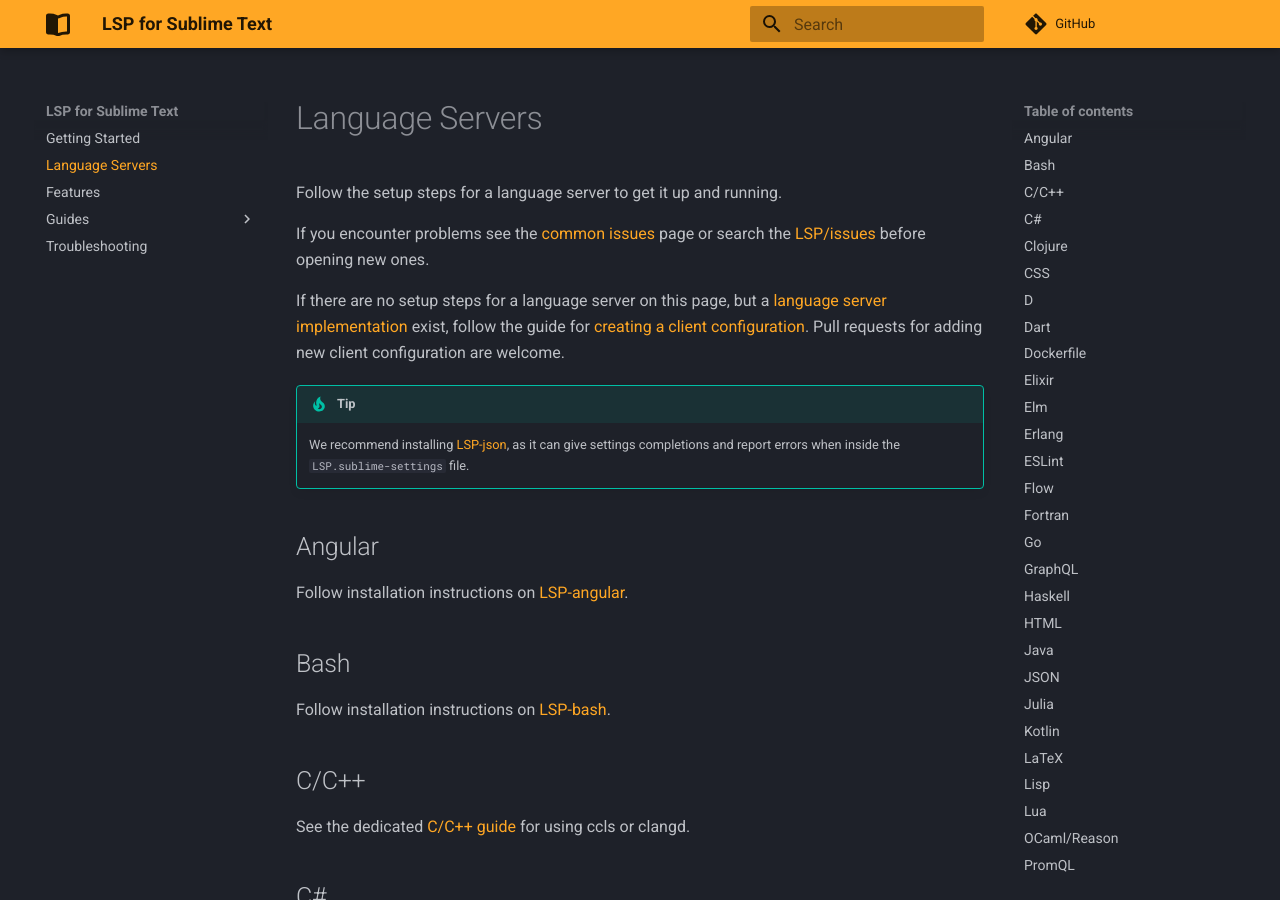
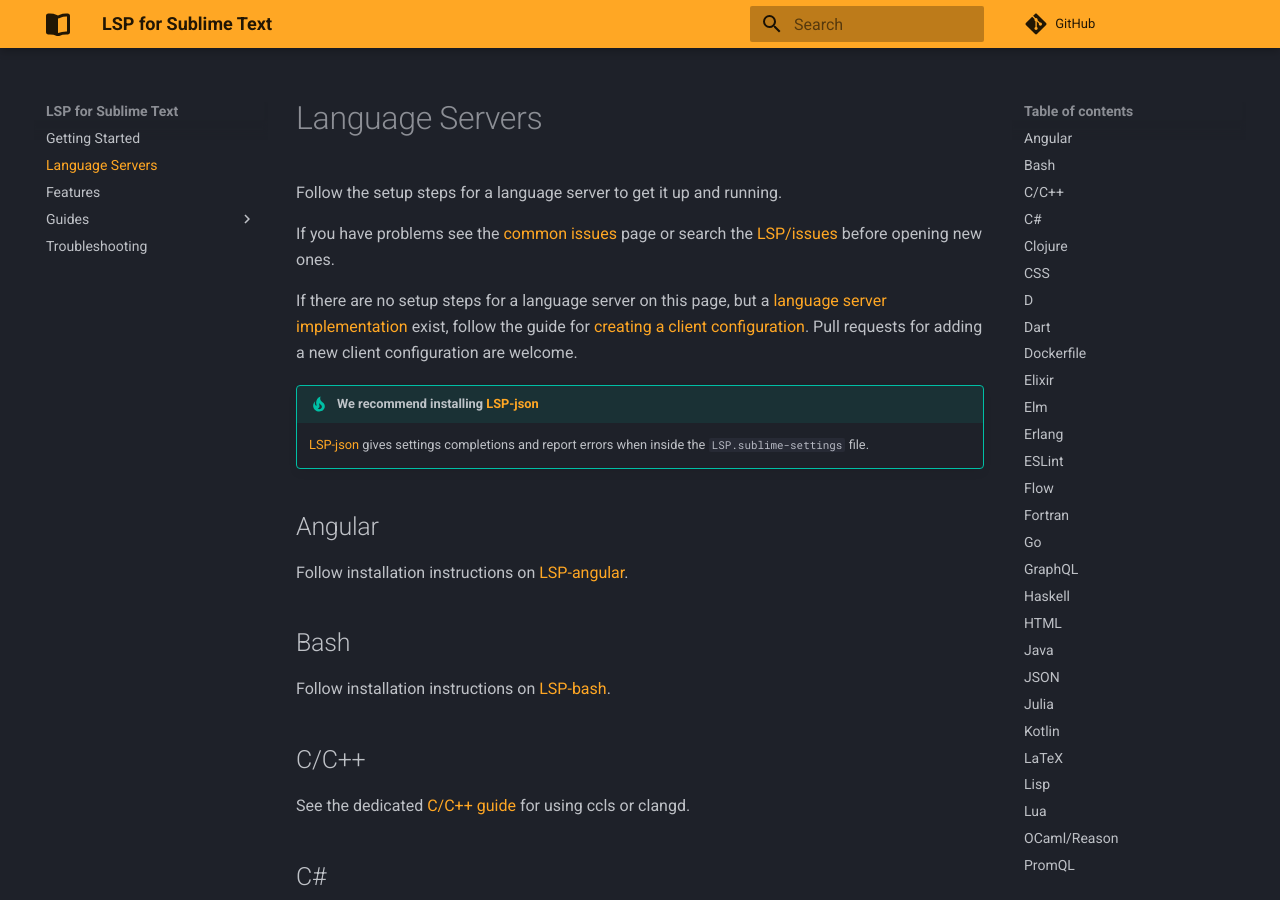
Before and after one commit to sublimelsp/LSP, an MkDocs documentation site: the page built from docs/language_servers.md, in a window 1280 px wide and 900 px high. Built offline with MkDocs 1.6.1 and Material for MkDocs 9.7.7, drawn with Linux system fonts in a browser that asks for light colours; comment, search, counter and statistics services are not loaded.

Commit message:
change wording

```diff
--- a/docs/language_servers.md
+++ b/docs/language_servers.md
@@ -2,12 +2,13 @@
 
 Follow the setup steps for a language server to get it up and running.
 
-If you encounter problems see the [common issues](/troubleshooting/#common-problems) page or search the [LSP/issues](https://github.com/sublimelsp/LSP/issues) before opening new ones.
+If you have problems see the [common issues](/troubleshooting/#common-problems) page or search the [LSP/issues](https://github.com/sublimelsp/LSP/issues) before opening new ones.
 
-If there are no setup steps for a language server on this page, but a [language server implementation](https://microsoft.github.io/language-server-protocol/implementors/servers/) exist, follow the guide for [creating a client configuration](/guides/client_configuration/). Pull requests for adding new client configuration are welcome.
+If there are no setup steps for a language server on this page, but a [language server implementation](https://microsoft.github.io/language-server-protocol/implementors/servers/) exist, follow the guide for [creating a client configuration](/guides/client_configuration/). Pull requests for adding a new client configuration are welcome.
 
-!!! tip
-    We recommend installing [LSP-json](https://packagecontrol.io/packages/LSP-json), as it can give settings completions and report errors when inside the `LSP.sublime-settings` file.
+!!! tip "We recommend installing [LSP-json](https://packagecontrol.io/packages/LSP-json)"
+    [LSP-json](https://packagecontrol.io/packages/LSP-json) gives settings completions and report errors when inside the `LSP.sublime-settings` file.
+
 
 ## Angular
 
```
